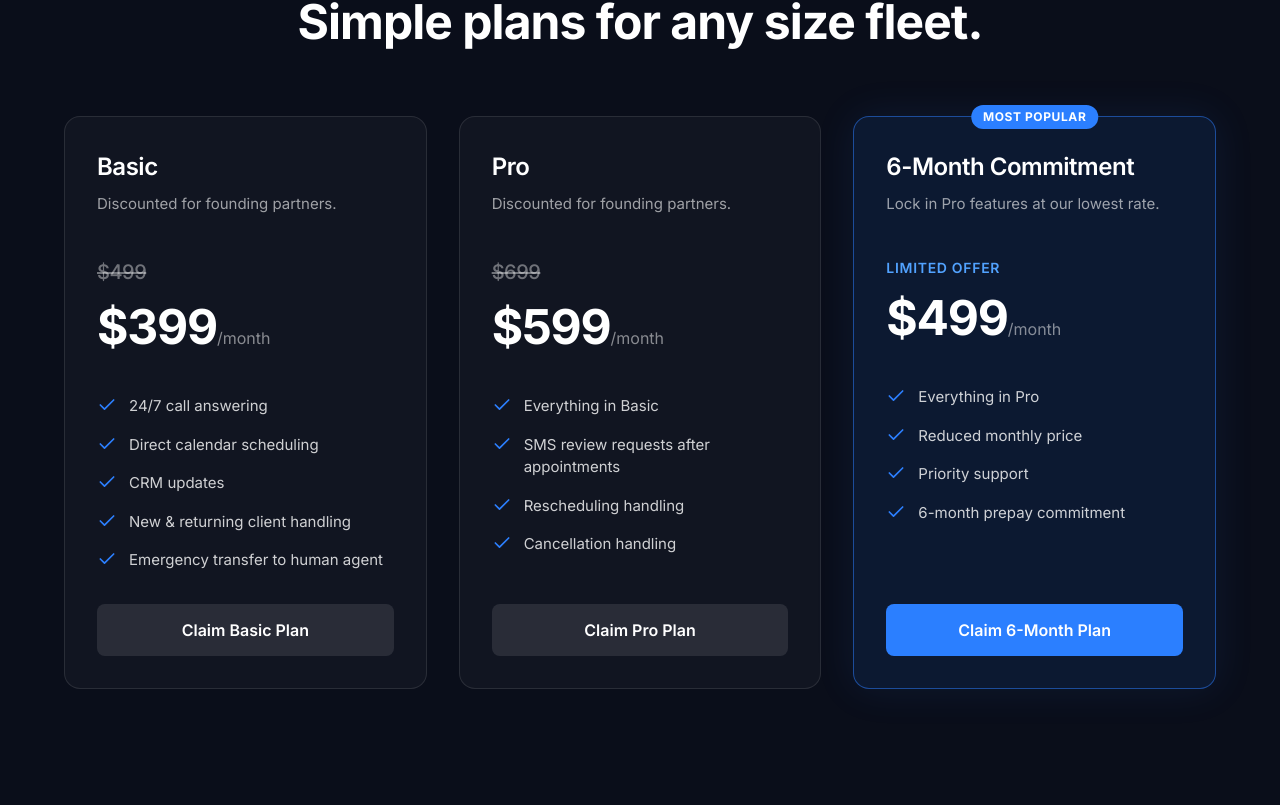
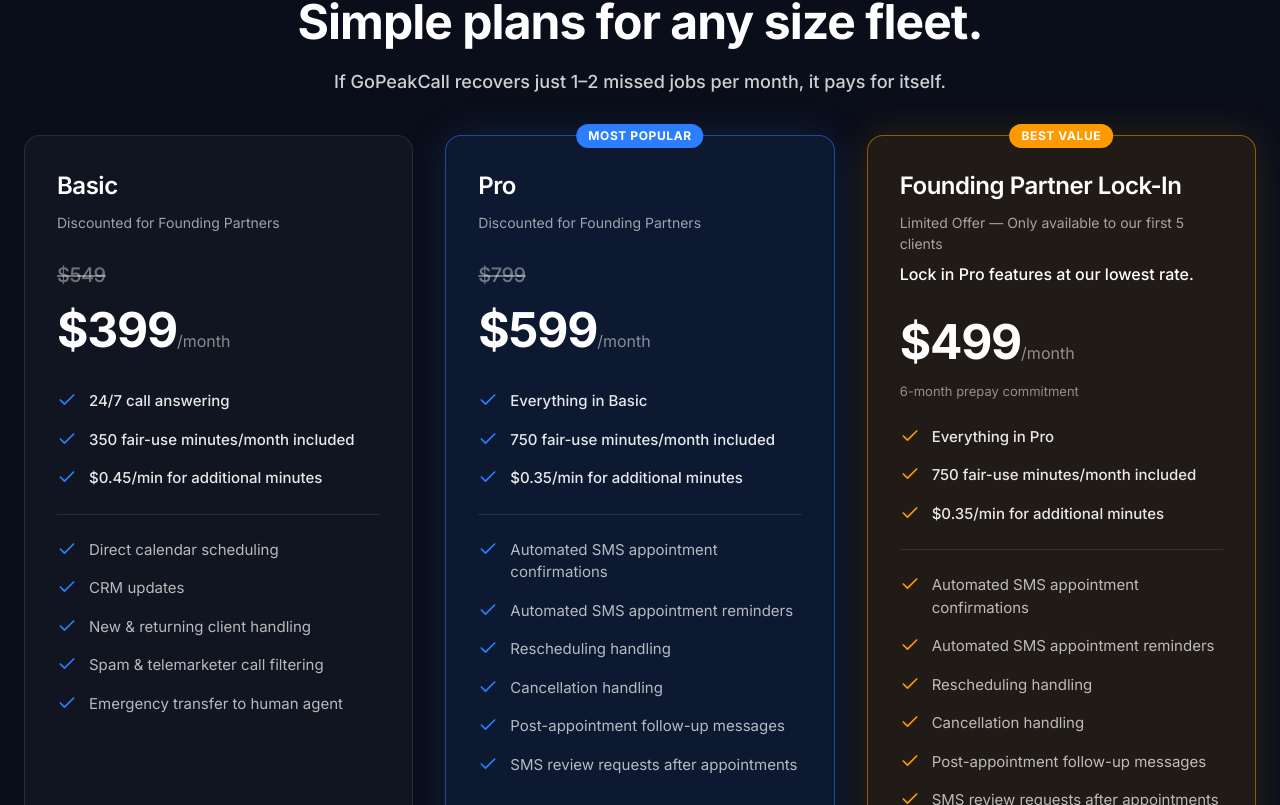
Before and after one commit to Galvarez28/GoPeakCall-Website, a React (Vite) app: page / in a window 1280 px wide. Shown: the part 7415-8220 px from the top of the page. Built offline with nearby package versions, Linux system fonts and the light colour scheme.

Commit message:
Update Pricing plans and Free Trial text

```diff
--- a/src/components/CTASection.tsx
+++ b/src/components/CTASection.tsx
@@ -24,7 +24,7 @@
             Get Started
           </button>
         </form>
-        <p className="text-[13px] text-white/40 mt-4">14-day free trial. No credit card required.</p>
+        <p className="text-[13px] text-white/60 mt-4">14-day free pilot — includes up to 150 minutes of live call answering. No setup fee. Card required to activate.</p>
       </FadeIn>
     </section>
   );
--- a/src/components/Pricing.tsx
+++ b/src/components/Pricing.tsx
@@ -5,43 +5,79 @@
   {
     name: "Basic",
     price: "$399",
-    originalPrice: "$499",
-    desc: "Discounted for founding partners.",
-    features: [
+    originalPrice: "$549",
+    label: "Discounted for Founding Partners",
+    badge: null,
+    headline: null,
+    commitmentNote: null,
+    basicFeatures: [
       "24/7 call answering",
+      "350 fair-use minutes/month included",
+      "$0.45/min for additional minutes",
+    ],
+    advancedFeatures: [
       "Direct calendar scheduling",
       "CRM updates",
       "New & returning client handling",
+      "Spam & telemarketer call filtering",
       "Emergency transfer to human agent"
     ],
-    buttonText: "Claim Basic Plan"
+    buttonText: "Claim Basic Plan",
+    popular: false,
+    bestValue: false
   },
   {
     name: "Pro",
     price: "$599",
-    originalPrice: "$699",
-    desc: "Discounted for founding partners.",
-    features: [
+    originalPrice: "$799",
+    label: "Discounted for Founding Partners",
+    badge: "Most Popular",
+    headline: null,
+    commitmentNote: null,
+    basicFeatures: [
       "Everything in Basic",
-      "SMS review requests after appointments",
+      "750 fair-use minutes/month included",
+      "$0.35/min for additional minutes",
+    ],
+    advancedFeatures: [
+      "Automated SMS appointment confirmations",
+      "Automated SMS appointment reminders",
       "Rescheduling handling",
-      "Cancellation handling"
+      "Cancellation handling",
+      "Post-appointment follow-up messages",
+      "SMS review requests after appointments"
     ],
-    buttonText: "Claim Pro Plan"
+    buttonText: "Claim Pro Plan",
+    popular: true,
+    bestValue: false
   },
   {
-    name: "6-Month Commitment",
+    name: "Founding Partner Lock-In",
     price: "$499",
-    originalPrice: "Limited Offer",
-    desc: "Lock in Pro features at our lowest rate.",
-    popular: true,
-    features: [
+    originalPrice: null,
+    label: "Limited Offer — Only available to our first 5 clients",
+    badge: "Best Value",
+    headline: "Lock in Pro features at our lowest rate.",
+    commitmentNote: "6-month prepay commitment",
+    basicFeatures: [
       "Everything in Pro",
-      "Reduced monthly price",
+      "750 fair-use minutes/month included",
+      "$0.35/min for additional minutes",
+    ],
+    advancedFeatures: [
+      "Automated SMS appointment confirmations",
+      "Automated SMS appointment reminders",
+      "Rescheduling handling",
+      "Cancellation handling",
+      "Post-appointment follow-up messages",
+      "SMS review requests after appointments",
+      "Reduced monthly price (save $100/mo vs Pro)",
       "Priority support",
-      "6-month prepay commitment"
+      "6-month rate lock guarantee"
     ],
-    buttonText: "Claim 6-Month Plan"
+    buttonText: "Claim Founding Partner Plan",
+    popular: false,
+    bestValue: true
   }
 ];
 
@@ -49,55 +85,81 @@
   return (
     <section id="pricing" className="py-24 md:py-32 px-6 bg-[#0a0e1a]">
       <div className="max-w-7xl mx-auto">
-        <FadeIn className="text-center mb-16">
+        <FadeIn className="text-center mb-10">
           <span className="eyebrow mx-auto">Pricing</span>
-          <h2 className="text-[36px] md:text-[48px] font-bold leading-tight">
+          <h2 className="text-[36px] md:text-[48px] font-bold leading-tight mb-4">
             Simple plans for any size fleet.
           </h2>
+          <p className="text-[18px] text-white/80 max-w-2xl mx-auto font-medium">
+            If GoPeakCall recovers just 1–2 missed jobs per month, it pays for itself.
+          </p>
         </FadeIn>
 
-        <FadeInStagger className="grid grid-cols-1 md:grid-cols-3 gap-8 max-w-6xl mx-auto">
+        <FadeInStagger className="grid grid-cols-1 md:grid-cols-3 gap-8 max-w-7xl mx-auto">
           {tiers.map((tier, i) => (
-            <FadeInStaggerItem key={i} className={`relative rounded-2xl p-8 flex flex-col ${tier.popular
-              ? 'bg-blue-500/10 border border-blue-500/50 shadow-[0_0_40px_rgba(59,130,246,0.1)]'
+            <FadeInStaggerItem key={i} className={`relative rounded-2xl p-8 flex flex-col h-full ${tier.popular
+                ? 'bg-blue-500/10 border border-blue-500/50 shadow-[0_0_40px_rgba(59,130,246,0.15)]'
+                : tier.bestValue
+                  ? 'bg-amber-500/10 border border-amber-500/50 shadow-[0_0_40px_rgba(245,158,11,0.15)]'
                   : 'bg-white/[0.03] border border-white/10'
               }`}>
-              {tier.popular && (
-                <div className="absolute top-0 left-1/2 -translate-x-1/2 -translate-y-1/2 bg-blue-500 text-white text-xs font-bold uppercase tracking-wider py-1 px-3 rounded-full whitespace-nowrap">
-                  Most Popular
+              {tier.badge && (
+                <div className={`absolute top-0 left-1/2 -translate-x-1/2 -translate-y-1/2 text-white text-xs font-bold uppercase tracking-wider py-1 px-3 rounded-full whitespace-nowrap ${tier.bestValue ? 'bg-amber-500' : 'bg-blue-500'
+                  }`}>
+                  {tier.badge}
                 </div>
               )}
 
               <h3 className="text-[24px] font-semibold mb-2 flex items-center gap-2">
                 {tier.name}
               </h3>
-              <p className="text-[15px] text-white/60 mb-6 h-10">{tier.desc}</p>
+              <p className="text-[14px] text-white/60 mb-2 min-h-[40px]">{tier.label}</p>
 
-              <div className="mb-8">
+              {tier.headline && (
+                <p className="text-[16px] text-white font-medium mb-4">{tier.headline}</p>
+              )}
+
+              <div className="mb-6">
                 <div className="flex items-baseline gap-2 mb-1">
-                  {tier.originalPrice !== "Limited Offer" ? (
+                  {tier.originalPrice && (
                     <span className="text-[20px] font-medium text-white/40 line-through tracking-tight">{tier.originalPrice}</span>
-                  ) : (
-                    <span className="text-[14px] font-semibold text-blue-400 uppercase tracking-wider">{tier.originalPrice}</span>
                   )}
                 </div>
                 <div>
                   <span className="text-[48px] font-bold tracking-tight">{tier.price}</span>
                   <span className="text-white/50">/month</span>
                 </div>
+                {tier.commitmentNote && (
+                  <p className="text-[13px] text-white/50 mt-1">{tier.commitmentNote}</p>
+                )}
               </div>
 
-              <ul className="space-y-4 mb-8 flex-grow">
-                {tier.features.map((f, j) => (
+              <div className="flex-grow flex flex-col">
+                <ul className="space-y-4">
+                  {tier.basicFeatures.map((f, j) => (
                     <li key={j} className="flex items-start gap-3">
-                    <Check className="w-5 h-5 text-blue-500 shrink-0" />
-                    <span className="text-[15px] text-white/80">{f}</span>
+                      <Check className={`w-5 h-5 shrink-0 ${tier.bestValue ? 'text-amber-500' : 'text-blue-500'}`} />
+                      <span className="text-[15px] font-medium text-white/90">{f}</span>
                     </li>
                   ))}
                 </ul>
 
-              <a href="#contact" className={`w-full h-[52px] flex items-center justify-center rounded-lg font-semibold transition-all duration-180 ${tier.popular
+                <hr className="border-white/10 my-6" />
+
+                <ul className="space-y-4 mb-8">
+                  {tier.advancedFeatures.map((f, j) => (
+                    <li key={j} className="flex items-start gap-3">
+                      <Check className={`w-5 h-5 shrink-0 ${tier.bestValue ? 'text-amber-500' : 'text-blue-500'}`} />
+                      <span className="text-[15px] text-white/70">{f}</span>
+                    </li>
+                  ))}
+                </ul>
+              </div>
+
+              <a href="#contact" className={`w-full h-[52px] flex items-center justify-center rounded-lg font-semibold transition-all duration-180 mt-auto ${tier.popular
                   ? 'bg-blue-500 text-white hover:-translate-y-[2px] hover:shadow-[inset_0_0_20px_rgba(255,255,255,0.2)]'
+                  : tier.bestValue
+                    ? 'bg-amber-500 text-white hover:-translate-y-[2px] hover:shadow-[inset_0_0_20px_rgba(255,255,255,0.2)]'
                     : 'bg-white/10 text-white hover:bg-white/20'
                 }`}>
                 {tier.buttonText}
@@ -105,6 +167,15 @@
             </FadeInStaggerItem>
           ))}
         </FadeInStagger>
+
+        <FadeIn className="text-center mt-12 max-w-3xl mx-auto space-y-2">
+          <p className="text-[15px] text-white/60">
+            Setup is free for founding partners. Standard setup fee of $350 applies after founding cohort closes.
+          </p>
+          <p className="text-[15px] text-white/60">
+            You won't be charged until the free trial runs out.
+          </p>
+        </FadeIn>
       </div>
     </section>
   );
```
Lines whose indentation alone changed are shown as unchanged.
